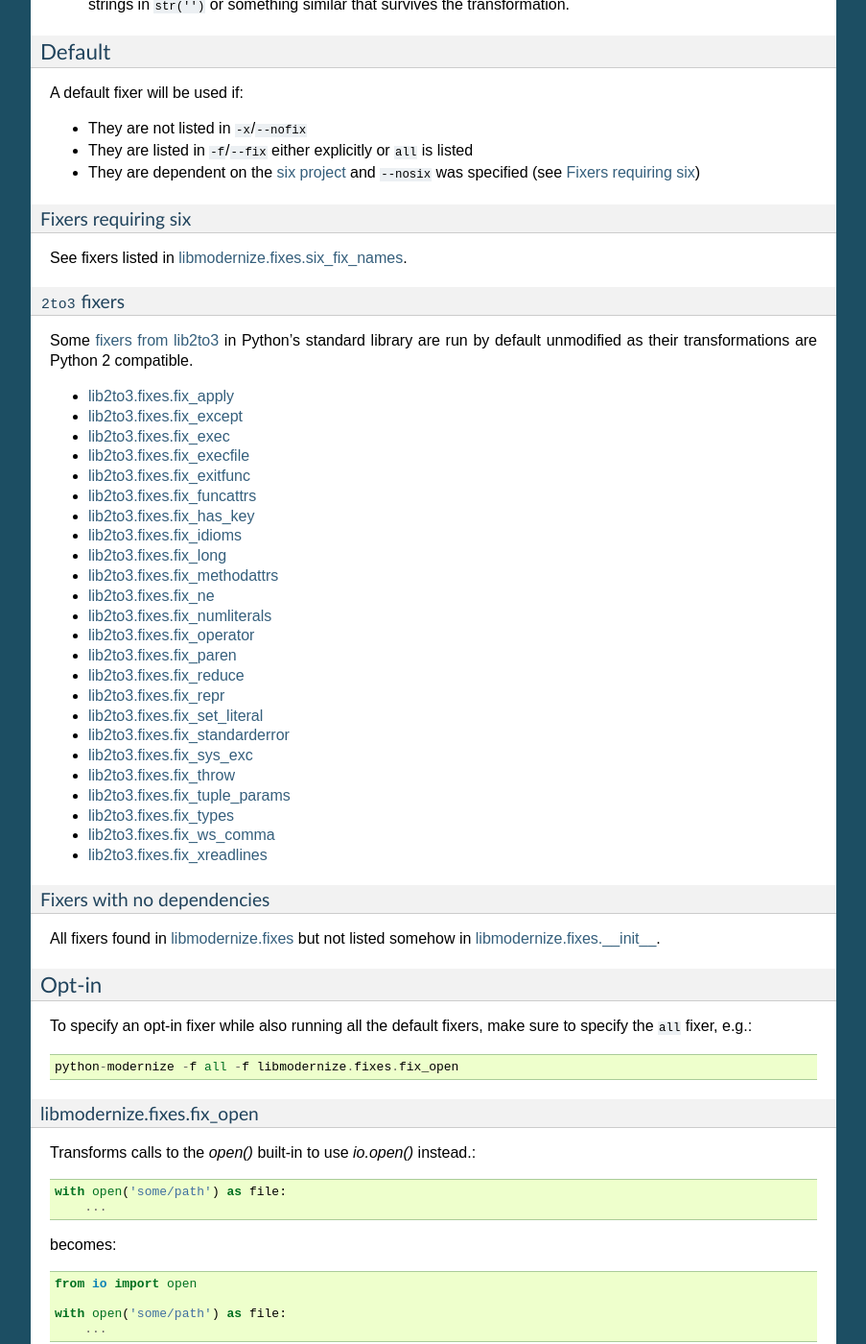
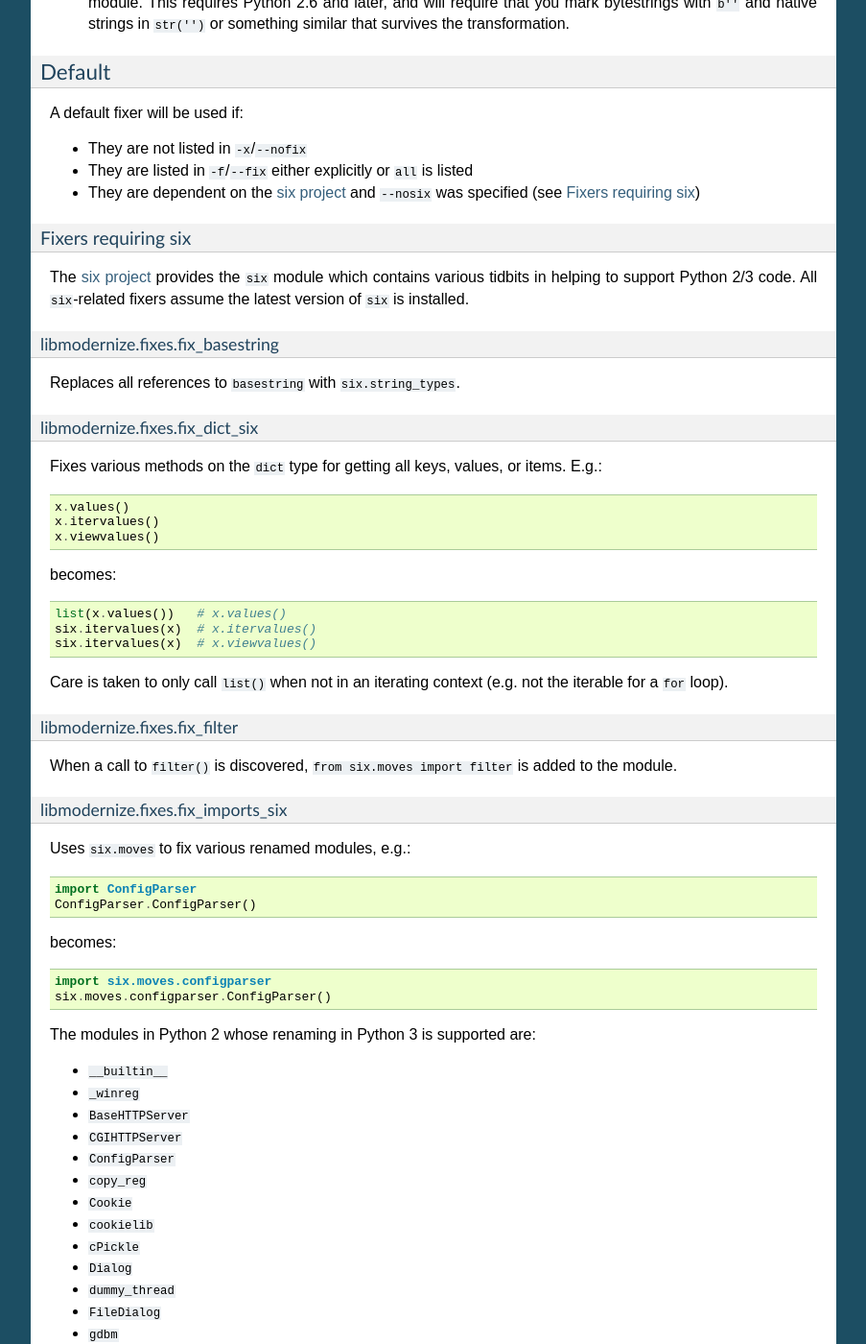
Before and after one commit to mitsuhiko/python-modernize, a Sphinx documentation site: the page built from docs/index.rst, in a window 1280 px wide and 1400 px high, scrolled down 855 px. Shown: the whole window at 96% size, without its empty margins (198-1101 px from the left). Built offline with Sphinx 7.4.7, drawn with Linux system fonts in a browser that asks for light colours; some of the changed text lies outside the part shown.

Commit message:
Document six fixers

```diff
--- a/docs/index.rst
+++ b/docs/index.rst
@@ -65,7 +65,8 @@ A note about handling text literals
   This is the simplest option if you only want to support Python 3.3 and above
   along with Python 2.
 - Alternatively, there is the ``--six-unicode`` flag which will wrap Unicode
-  literals with the six helper function ``six.u()``. This is useful if you want
+  literals with the six helper function ``six.u()`` using the
+  ``libmodernize.fixes.fix_unicode`` fixer. This is useful if you want
   to support Python 3.1 and Python 3.2 without bigger changes.
 - The last alternative is the ``--future-unicode`` flag which
   imports the ``unicode_literals`` from the ``__future__`` module.
@@ -88,10 +89,175 @@ A default fixer will be used if:
 Fixers requiring six
 ++++++++++++++++++++
 
-.. TODO List them and explain what they do
+The `six project`_ provides the ``six`` module which contains various tidbits in
+helping to support Python 2/3 code. All ``six``-related fixers assume the latest
+version of ``six`` is installed.
 
-See fixers listed in
-`libmodernize.fixes.six_fix_names <https://github.com/python-modernize/python-modernize/blob/master/libmodernize/fixes/__init__.py>`__.
+
+libmodernize.fixes.fix_basestring
+'''''''''''''''''''''''''''''''''
+
+Replaces all references to ``basestring`` with ``six.string_types``.
+
+
+libmodernize.fixes.fix_dict_six
+'''''''''''''''''''''''''''''''
+
+Fixes various methods on the ``dict`` type for getting all keys, values, or
+items. E.g.::
+
+    x.values()
+    x.itervalues()
+    x.viewvalues()
+
+becomes::
+
+    list(x.values())   # x.values()
+    six.itervalues(x)  # x.itervalues()
+    six.itervalues(x)  # x.viewvalues()
+
+Care is taken to only call ``list()`` when not in an iterating context
+(e.g. not the iterable for a ``for`` loop).
+
+
+libmodernize.fixes.fix_filter
+'''''''''''''''''''''''''''''
+
+When a call to ``filter()`` is discovered, ``from six.moves import filter`` is
+added to the module.
+
+
+libmodernize.fixes.fix_imports_six
+''''''''''''''''''''''''''''''''''
+
+Uses ``six.moves`` to fix various renamed modules, e.g.::
+
+    import ConfigParser
+    ConfigParser.ConfigParser()
+
+becomes::
+
+    import six.moves.configparser
+    six.moves.configparser.ConfigParser()
+
+The modules in Python 2 whose renaming in Python 3 is supported are:
+
+- ``__builtin__``
+- ``_winreg``
+- ``BaseHTTPServer``
+- ``CGIHTTPServer``
+- ``ConfigParser``
+- ``copy_reg``
+- ``Cookie``
+- ``cookielib``
+- ``cPickle``
+- ``Dialog``
+- ``dummy_thread``
+- ``FileDialog``
+- ``gdbm``
+- ``htmlentitydefs``
+- ``HTMLParser``
+- ``httplib``
+- ``Queue``
+- ``repr``
+- ``robotparser``
+- ``ScrolledText``
+- ``SimpleDialog``
+- ``SimpleHTTPServer``
+- ``SimpleXMLRPCServer``
+- ``SocketServer``
+- ``thread``
+- ``Tix``
+- ``tkColorChooser``
+- ``tkCommonDialog``
+- ``Tkconstants``
+- ``Tkdnd``
+- ``tkFileDialog``
+- ``tkFont``
+- ``Tkinter``
+- ``tkMessageBox``
+- ``tkSimpleDialog``
+- ``ttk``
+- ``xmlrpclib``
+
+
+libmodernize.fixes.fix_input_six
+''''''''''''''''''''''''''''''''
+
+Changes::
+
+    input(x)
+    raw_input(x)
+
+to::
+
+    from six.moves import input
+    eval(input(x))  # input(x)
+    input(x)        # raw_input(x)
+
+
+libmodernize.fixes.fix_int_long_tuple
+'''''''''''''''''''''''''''''''''''''
+
+Changes ``(int, long)``/``(long int)`` to ``six.integer_types``.
+
+
+libmodernize.fixes.fix_map
+''''''''''''''''''''''''''
+
+If a call to ``map()`` is discovered, ``from six.moves import map`` is added to
+the module.
+
+
+libmodernize.fixes.fix_metaclass
+''''''''''''''''''''''''''''''''
+
+Changes::
+
+    class Foo:
+        __metaclass__ = Meta
+
+to::
+
+    import six
+    class Foo(six.with_metaclass(Meta)):
+        pass
+
+
+libmodernize.fixes.fix_raise_six
+''''''''''''''''''''''''''''''''
+
+Changes ``raise E, V, T`` to ``six.reraise(E, V, T)``.
+
+
+libmodernize.fixes.fix_unicode_type
+'''''''''''''''''''''''''''''''''''
+
+Changes all reference of ``unicode`` to ``six.text_type``.
+
+
+libmodernize.fixes.fix_xrange_six
+'''''''''''''''''''''''''''''''''
+
+Changes::
+
+    w = xrange(x)
+    y = range(z)
+
+to::
+
+    from six.moves import range
+    w = range(x)
+    y = list(range(z))
+
+Care is taken not to call ``list()`` when ``range()`` is used as an iterating
+context.
+
+
+libmodernize.fixes.fix_zip
+''''''''''''''''''''''''''
+
+If ``zip()`` is called, ``from six.moves import zip`` is added to the module.
 
 
 ``2to3`` fixers
@@ -150,20 +316,9 @@ to specify the ``all`` fixer, e.g.::
 libmodernize.fixes.fix_open
 +++++++++++++++++++++++++++
 
-Transforms calls to the `open()` built-in to use `io.open()` instead.::
-
-    with open('some/path') as file:
-        ...
-
-becomes::
-
-    from io import open
-
-    with open('some/path') as file:
-        ...
-
-This fixer is opt-in because it changes what object is returned by a call to
-`open()`: ``io.TextIOWrapper``.
+When a call to ``open()`` is discovered, add ``from io import open`` at the top
+of the module. This fixer is opt-in because it changes what object is returned
+by a call to `open()`: ``io.TextIOWrapper``.
 
 
 Indices and tables
```
Also changed, not shown: other parts of docs/index.rst (+1 -1 lines).
